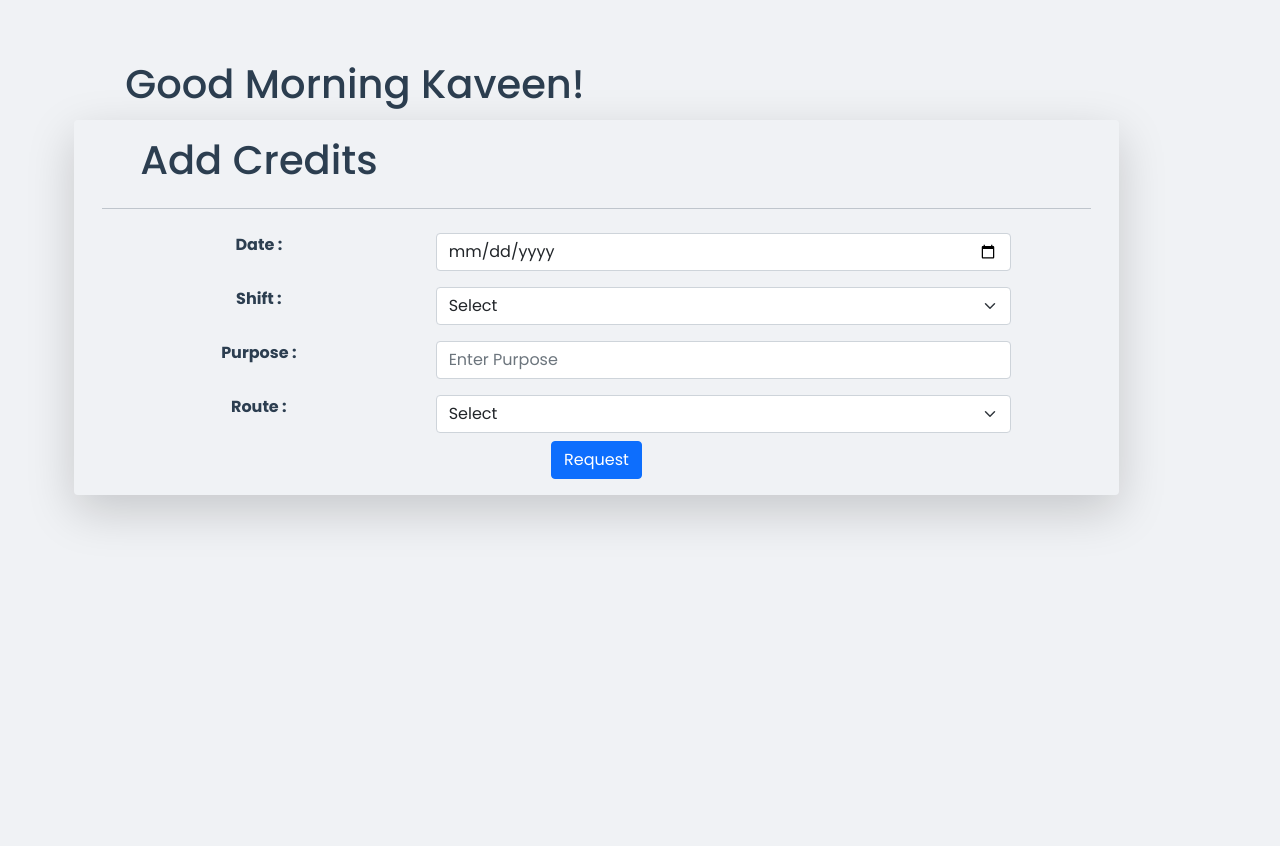
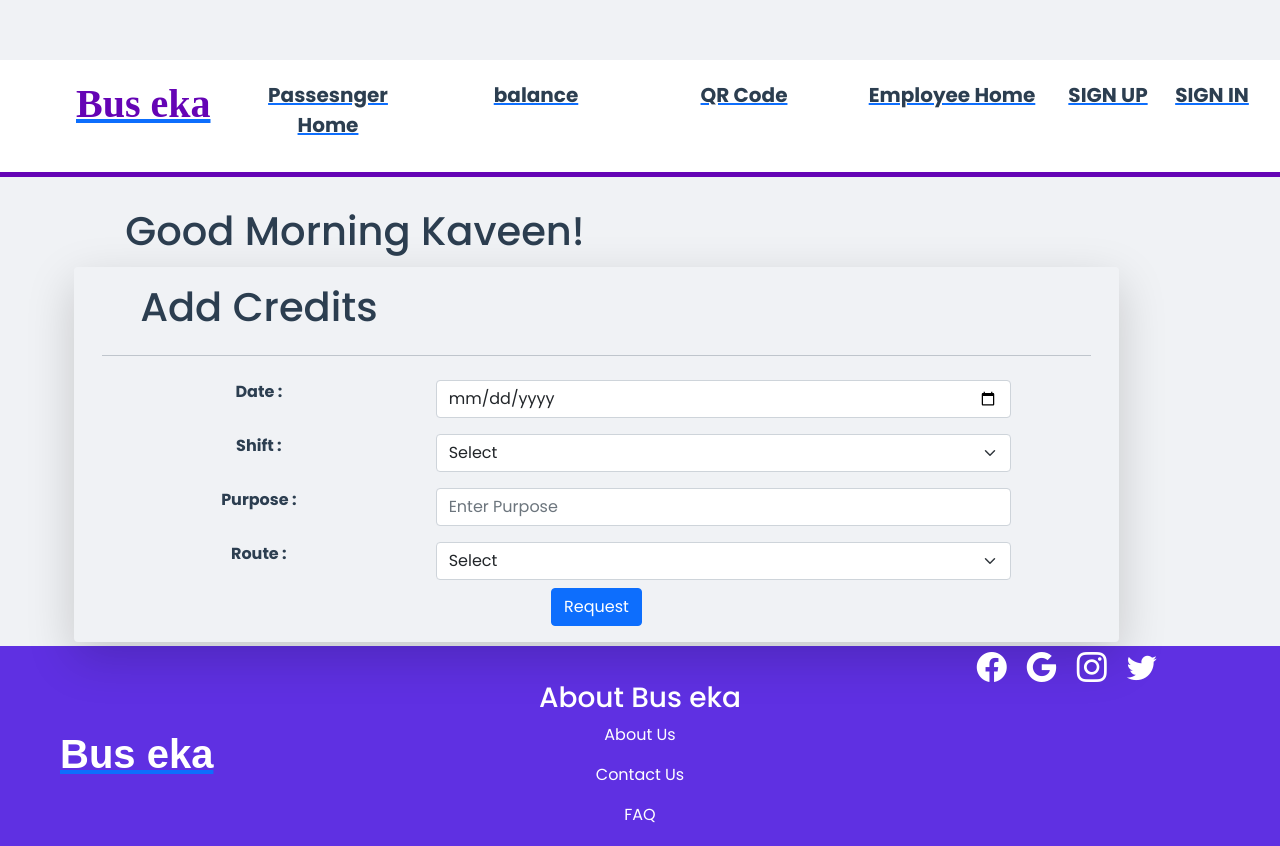
Before and after one commit to Syndicate-Crew/Online-Ticketing-System---Frontend, a Vue app: page /reqOt in a window 1280 px wide. Before the commit the page ends 800 px from the top, so only its background shows below. Built offline with nearby package versions, Linux system fonts and the light colour scheme; a web font is replaced by a local one.

Commit message:
finalize interface with navigation

```diff
--- a/src/components/Header.vue
+++ b/src/components/Header.vue
@@ -1,22 +1,25 @@
 <template>
   <div class="container-fluid">
     <div class="row bg-white header-container fw-bold fs-5 p-3">
-      <div class="col-3">
+      <div class="col-2">
         <a href="/"><h2 class="text-start ms-5 logo-text">Bus eka</h2></a>
       </div>
-      <div class="col-2 mt-3 nav-item">
-        <a href="/credit"><p>Credits</p></a>
+      <div class="col-2 mt-1 nav-item">
+        <a href="/"><p>Passesnger Home</p></a>
       </div>
-      <div class="col-2 mt-3 nav-item">
-        <a href="/accbal"><p>Balance</p></a>
+      <div class="col-2 mt-1 nav-item">
+        <a href="/accbal"><p>balance</p></a>
       </div>
-      <div class="col-2 mt-3 nav-item">
-        <a href="/addcredit"><p>Add credits</p></a>
+      <div class="col-2 mt-1 nav-item">
+        <a href="/qrcode"><p>QR Code</p></a>
       </div>
-      <div class="col-1 mt-3 nav-item">
+      <div class="col-2 mt-1 nav-item">
+        <a href="/account"><p>Employee Home</p></a>
+      </div>
+      <div class="col-1 mt-1 nav-item">
         <a href="#"><p>SIGN UP</p></a>
       </div>
-      <div class="col-1 mt-3 nav-item">
+      <div class="col-1 mt-1 nav-item">
         <a href="#"><p>SIGN IN</p></a>
       </div>
     </div>
--- a/src/router/index.js
+++ b/src/router/index.js
@@ -1,30 +1,22 @@
 import Vue from 'vue'
 import VueRouter from 'vue-router'
-import Home from '../views/Home.vue'
+import CCredit from '../views/CCredit.vue'
 
 Vue.use(VueRouter)
 
 const routes = [
+
+   //1
   {
     path: '/',
-    name: 'Home',
-    component: Home
+    name: 'CCredit',
+    component: CCredit
   },
-  {
-    path: '/about',
-    name: 'About',
-    // route level code-splitting
-    // this generates a separate chunk (about.[hash].js) for this route
-    // which is lazy-loaded when the route is visited.
-    component: () => import(/* webpackChunkName: "about" */ '../views/About.vue')
-  },
-
-  //Add Credit to the Account
-  {
-    path: '/credit',
-    name: 'CCredit',
-    component: () => import('../views/CCredit.vue')
-  },
+  // {
+  //   path: '/credit',
+  //   name: 'CCredit',
+  //   component: () => import('../views/CCredit.vue')
+  // },
   {
     path: '/accbal',
     name: 'CAccoBal',
@@ -35,6 +27,8 @@ const routes = [
     name: 'CAddCre',
     component: () => import('../views/CAddCredit.vue')
   },
+
+  //3
   {
     path: '/account',
     name: 'EAccount',
@@ -55,6 +49,7 @@ const routes = [
     name: 'EInquary',
     component: () => import('../views/EInquary.vue')
   },
+  //2
   {
     path: '/qrcode',
     name: 'DQRCode',
--- a/src/views/About.vue
+++ /dev/null
@@ -1,5 +0,0 @@
-<template>
-  <div class="about">
-    <h1>This is an about page</h1>
-  </div>
-</template>
--- a/src/views/CAccoBal.vue
+++ b/src/views/CAccoBal.vue
@@ -1,6 +1,8 @@
 <template>
+<div>
+    <Header />
   <div class="container">
-    <Header />
+
     <div class="row">
       <div class="col-6">
         <h1>Good Morning Kaveen!</h1>
@@ -42,17 +44,21 @@
             </div>
             <br />
             <br />
+
+
             <div class="row">
-              <a href="#" class="btn btn-success btn-lg"
-                >Add Credit To Account</a
-              >
+              <router-link :to="{ name: 'CAddCre' }" class="btn btn-success btn-lg">
+                    Add Credit To Account
+                </router-link>
             </div>
             <br />
           </div>
         </div>
       </div>
     </div>
-    <Footer />
+
+  </div>
+  <Footer />
   </div>
 </template>
 
--- a/src/views/CAddCredit.vue
+++ b/src/views/CAddCredit.vue
@@ -1,6 +1,7 @@
 <template>
+<div>
+    <Header />
   <div class="container">
-    <Header />
     <div class="row">
       <div class="col-6">
         <h1>Good Morning Kaveen!</h1>
@@ -70,9 +71,9 @@
                 </div>
                 <br />
                 <div class="row">
-                  <button class="btn btn-primary btn-lg">
+                   <router-link :to="{ name: 'CCredit' }" class="btn btn-primary btn-lg">
                     Add Credit To The Account
-                  </button>
+                    </router-link>
                 </div>
                 <br />
               </div>
@@ -81,7 +82,9 @@
         </div>
       </div>
     </div>
-    <Footer />
+
+  </div>
+  <Footer />
   </div>
 </template>
 
--- a/src/views/CCredit.vue
+++ b/src/views/CCredit.vue
@@ -1,6 +1,7 @@
 <template>
+<div>
+  <Header />
   <div class="container">
-    <Header />
     <div class="row">
       <div class="col-6">
         <h1>Good Morning Kaveen!</h1>
@@ -42,7 +43,9 @@
               </div>
               <div class="col-sm-6">
                 <h4>
-                  sdufhybsd sdhfngiusd dshfgiujsd dsjfghnjsdk sdjgnjksdnbgsdg
+                  24/7,
+                   Malabe Road,
+                    Aturuiriya
                 </h4>
               </div>
             </div>
@@ -71,6 +74,7 @@
         </div>
       </div>
     </div>
+    </div>
     <Footer />
   </div>
 </template>
--- a/src/views/DqrCode.vue
+++ b/src/views/DqrCode.vue
@@ -1,4 +1,6 @@
 <template>
+<div>
+  <Header />
   <div class="container">
       <div class="row">
       <div class="col-6">
@@ -24,21 +26,37 @@
             <br/>
             <hr/>
 
+            <img
+            class="card-img-top"
+            height="300px"
+            width="100px"
+            src="https://blog.hubspot.com/hs-fs/hub/53/file-2457427390-jpg/00-Blog_Thinkstock_Images/qr-code.jpg?width=381&name=qr-code.jpg"
+            alt="Card image cap"
+          />
+
+
 
         </div>
         </div>
         </div>
     </div>
    </div>
+       <Footer />
+  </div>
 </template>
 
 <script>
 
 // import QrcodeVue from 'qrcode.vue'
+import Header from "../components/Header.vue";
+import Footer from "../components/Footer.vue";
 
 export default {
     name: "DQRCode",
-
+components: {
+    Header,
+    Footer,
+  },
 
 }
 </script>
--- a/src/views/EAccount.vue
+++ b/src/views/EAccount.vue
@@ -1,4 +1,6 @@
 <template>
+<div>
+  <Header />
   <div class="container">
     <div class="row">
       <div class="col-6">
@@ -115,11 +117,15 @@
             </div>
             <br/>
             <div class="row">
-              <a href="#" class="btn btn-primary ">Request OT</a>
+              <router-link :to="{ name: 'EReqOt' }" class="btn btn-primary">
+                    Request OT
+                </router-link>
             </div>
             <br/>
             <div class="row">
-              <a href="#" class="btn btn-success ">History</a>
+              <router-link :to="{ name: 'ENotify' }" class="btn btn-success">
+                    History
+                </router-link>
             </div>
 
           </b-tab>
@@ -128,11 +134,21 @@
       </div>
   </div>
   </div>
+      <Footer />
+  </div>
 </template>
 
 <script>
+
+import Header from "../components/Header.vue";
+import Footer from "../components/Footer.vue";
+
 export default {
-    name: "EAccount"
+    name: "EAccount",
+    components: {
+    Header,
+    Footer,
+  },
 }
 </script>
 
--- a/src/views/EInquary.vue
+++ b/src/views/EInquary.vue
@@ -1,4 +1,6 @@
 <template>
+<div>
+  <Header />
   <div class="container">
     <div class="row">
       <div class="col-11 rounded m-1  shadow-lg">
@@ -53,7 +55,9 @@
                 </div>
             </div>
           <div class="form-group">
-                  <button class="btn btn-primary">Submit</button>
+              <router-link :to="{ name: 'ENotify' }" class="btn btn-primary">
+                    Submit
+              </router-link>
             <br/>
           </div>
         </form>
@@ -64,11 +68,20 @@
 
 
 </div>
+    <Footer />
+  </div>
 </template>
 
 <script>
+import Header from "../components/Header.vue";
+import Footer from "../components/Footer.vue";
+
 export default {
-    name: "EInquary"
+    name: "EInquary",
+    components: {
+    Header,
+    Footer,
+  },
 }
 </script>
 
--- a/src/views/ENotify.vue
+++ b/src/views/ENotify.vue
@@ -1,4 +1,6 @@
 <template>
+<div>
+  <Header />
   <div class="container">
       <div class="row">
       <div class="col-6">
@@ -107,7 +109,9 @@
                 <div class="col-sm-4">
                 </div>
                 <div class="col-sm-8">
-                   <a href="#" class="btn btn-success btn-sm">Add feedback inquiry</a>
+                    <router-link :to="{ name: 'EInquary' }" class="btn btn-success btn-sm">
+                    Add feedback inquiry
+                    </router-link>
                 </div>
             </div>
             </div>
@@ -118,11 +122,21 @@
       </div>
   </div>
   </div>
+      <Footer />
+  </div>
 </template>
 
 <script>
+
+import Header from "../components/Header.vue";
+import Footer from "../components/Footer.vue";
+
 export default {
-    name: "ENotify"
+    name: "ENotify",
+    components: {
+    Header,
+    Footer,
+  },
 }
 </script>
 
--- a/src/views/EReqOT.vue
+++ b/src/views/EReqOT.vue
@@ -1,4 +1,6 @@
 <template>
+<div>
+  <Header />
   <div class="container">
     <div class="row">
       <div class="col-6">
@@ -69,15 +71,17 @@
             <div class="col-md-7 p-2">
               <select class="form-select">
                 <option value="" hidden>Select</option>
-                <option value="Malabe_to_aturugiriya">Malabe to aturugiriya</option>
-                <option value="kandy_to_colombo">kandy to colombo</option>
-                <option value="matara_to_galle">matara to galle</option>
+                <option value="Malabe_to_aturugiriya">Malabe-aturugiriya</option>
+                <option value="kandy_to_colombo">kandy-colombo</option>
+                <option value="matara_to_galle">matara-galle</option>
 
               </select>
             </div>
             </div>
           <div class="form-group">
-                  <button class="btn btn-primary">Request</button>
+              <router-link :to="{ name: 'EAccount' }" class="btn btn-primary">
+                    Request
+              </router-link>
             <br/>
           </div>
         </form>
@@ -88,11 +92,21 @@
 
 
 </div>
+    <Footer />
+  </div>
 </template>
 
 <script>
+
+import Header from "../components/Header.vue";
+import Footer from "../components/Footer.vue";
+
 export default {
-    name: "EReqOt"
+    name: "EReqOt",
+    components: {
+    Header,
+    Footer,
+  },
 }
 </script>
 
--- a/src/views/Home.vue
+++ /dev/null
@@ -1,20 +0,0 @@
-<template>
-  <div class="home">
-    <Header />
-    <img alt="Vue logo" src="../assets/logo.png" />
-    <Footer />
-  </div>
-</template>
-
-<script>
-import Header from "../components/Header.vue";
-import Footer from "../components/Footer.vue";
-
-export default {
-  name: "Home",
-  components: {
-    Header,
-    Footer,
-  },
-};
-</script>
```
